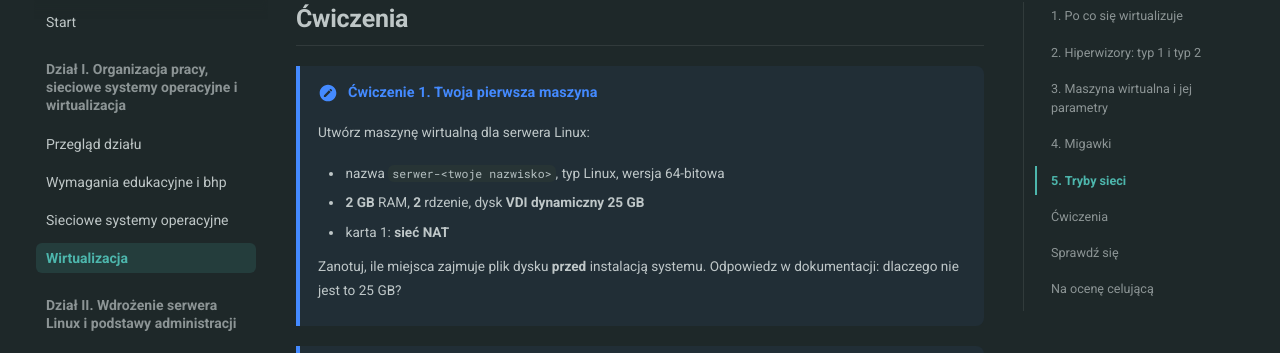
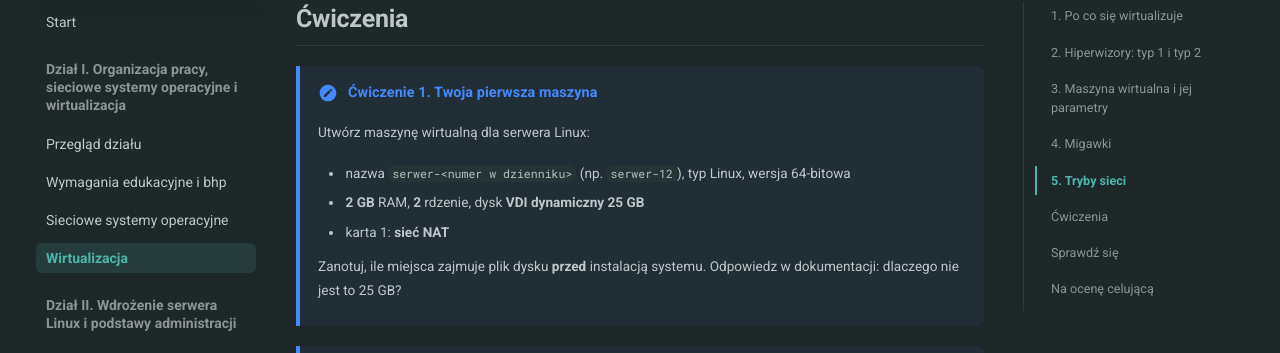
Before and after one commit to JosiMate/asso, an MkDocs documentation site: the page built from docs/dzial-1/wirtualizacja.md, in a window 1280 px wide and 900 px high, scrolled down 6082 px. Shown: the part 95-448 px from the top of the window. Built offline with MkDocs 1.6.1 and Material for MkDocs 9.7.7, drawn with Linux system fonts in a browser that asks for light colours; comment, search, counter and statistics services are not loaded.

Commit message:
Update wirtualizacja.md

```diff
--- a/docs/dzial-1/wirtualizacja.md
+++ b/docs/dzial-1/wirtualizacja.md
@@ -209,7 +209,7 @@ Dwa tryby najłatwiej pomylić:
 
     Utwórz maszynę wirtualną dla serwera Linux:
 
-    - nazwa `serwer-<twoje nazwisko>`, typ Linux, wersja 64-bitowa
+    - nazwa `serwer-<numer w dzienniku>` (np. `serwer-12`), typ Linux, wersja 64-bitowa
     - **2 GB** RAM, **2** rdzenie, dysk **VDI dynamiczny 25 GB**
     - karta 1: **sieć NAT**
 
```
